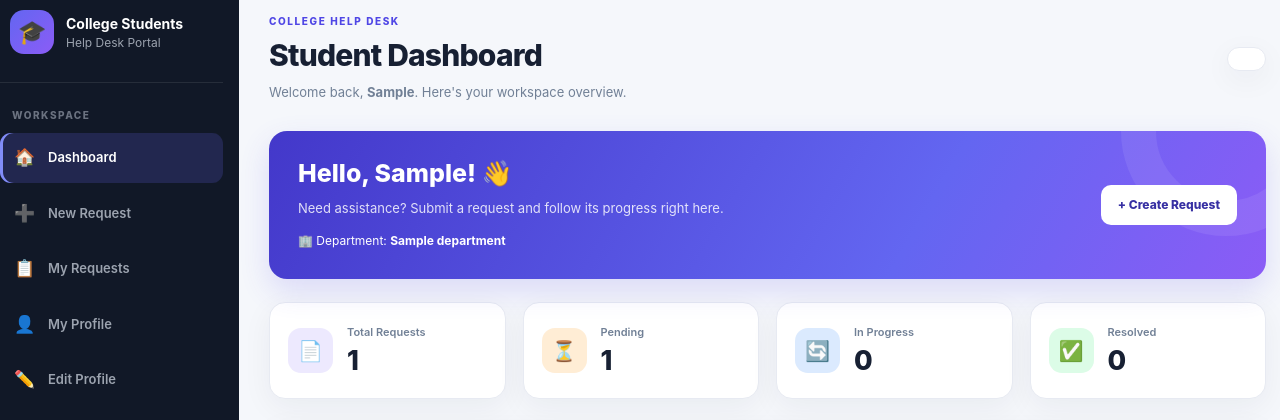
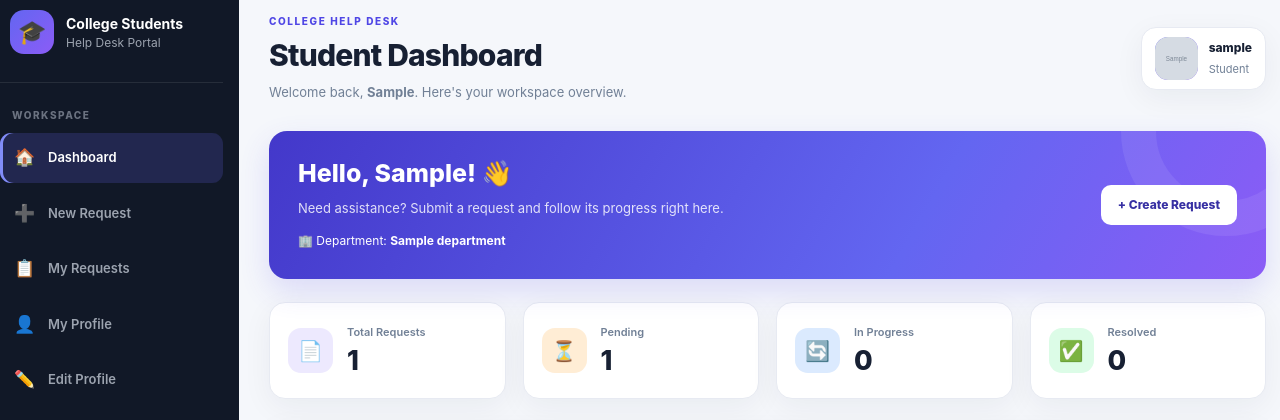
Before and after one commit to Yashtiwari786/college-helpdesk, a Django app: page /dashboard/ in a window 1280 px wide. Shown: the top 420 px of the page. Run offline with Django 5.2, Linux system fonts and the light colour scheme; a user stored in the database is signed in; tables that the repository leaves empty hold one stand-in row (values such as "Sample post"); grey boxes marked "Sample" are stand-in pictures.

Commit message:
img stu dash fix

```diff
--- a/templates/dashboard/dashboard.html
+++ b/templates/dashboard/dashboard.html
@@ -201,12 +201,15 @@
         flex-shrink: 0;
     }
 
+
 .hd-avatar {
     width: 43px;
     height: 43px;
-        display: grid;
-        place-items: center;
+    display: flex;
+    align-items: center;
+    justify-content: center;
     overflow: hidden;
+    flex-shrink: 0;
     border-radius: 13px;
     color: #fff;
     background: linear-gradient(135deg, #6366f1, #8b5cf6);
@@ -215,6 +218,7 @@
 }
 
 .hd-avatar img {
+    display: block;
     width: 100%;
     height: 100%;
     object-fit: cover;
@@ -866,21 +870,27 @@
                 class="hd-user-menu"
                 aria-label="Open profile"
             >
-                <div class="my-profile-avatar">
-                            {% if profile_user.profile_photo %}
+
+<div class="hd-avatar">
+    {% if user.profile_photo %}
         <img
-                                    src="{{ profile_user.profile_photo.url }}"
+            src="{{ user.profile_photo.url }}"
             alt="Profile photo"
         >
     {% else %}
-                                {{ profile_user.username|first|upper }}
+        {{ user.username|first|upper }}
     {% endif %}
 </div>
 
 <div class="hd-user-details">
-                    <span class="hd-user-name">{{ profile_user.username }}</span>
-                    <span class="hd-user-role">{{ profile_user.get_role_display }}</span>
+    <span class="hd-user-name">
+        {{ user.username }}
+    </span>
+    <span class="hd-user-role">
+        {{ user.get_role_display }}
+    </span>
 </div>
+
             </a>
         </header>
 
```
Lines whose indentation alone changed are shown as unchanged.
